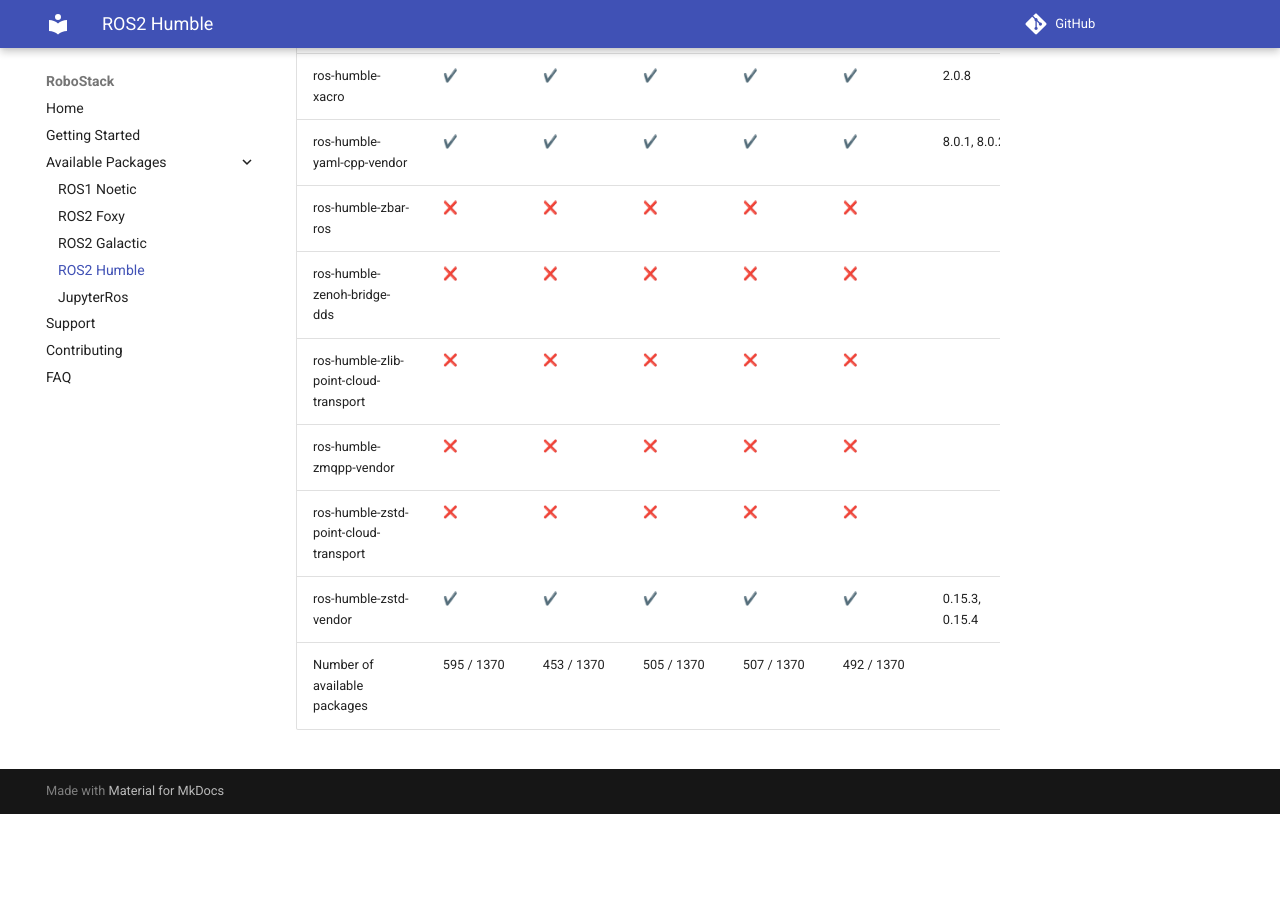
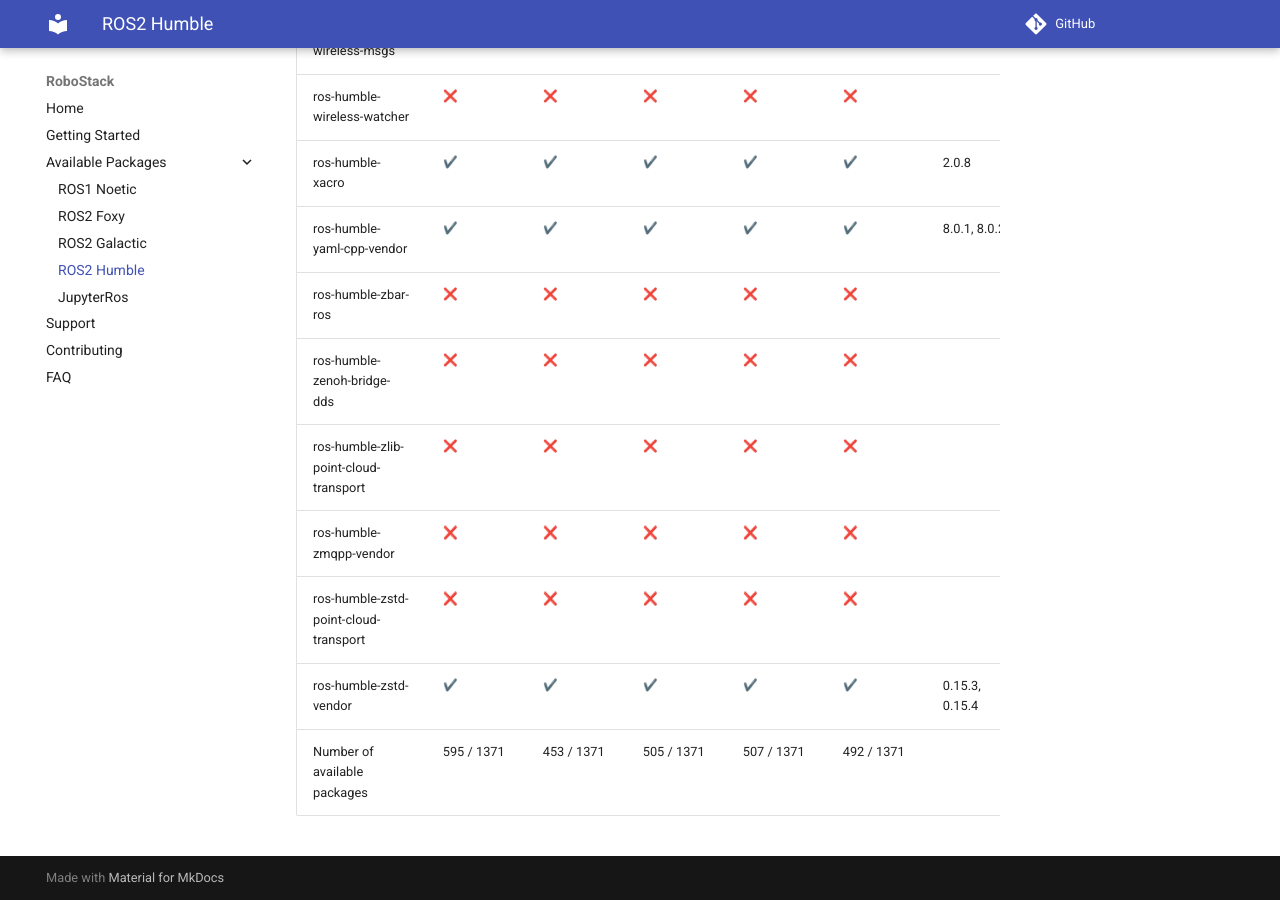
Before and after one commit to RoboStack/robostack.github.io, an MkDocs documentation site: the page built from docs/humble.md, in a window 1280 px wide and 900 px high, scrolled down 103794 px. Built offline with MkDocs 1.6.1 and Material for MkDocs 9.7.7, drawn with Linux system fonts in a browser that asks for light colours; emoji names are drawn with the system emoji font; comment, search, counter and statistics services are not loaded; before the commit the page ends 104608 px from its top, so only the background shows below that; some of the changed text lies outside the part shown.

Commit message:
Update tables

```diff
--- a/docs/humble.md
+++ b/docs/humble.md
@@ -1370,4 +1371,4 @@
 | ros-humble-zmqpp-vendor | :x: { data-sort='0' } | :x: { data-sort='0' } | :x: { data-sort='0' } | :x: { data-sort='0' } | :x: { data-sort='0' } |   |
 | ros-humble-zstd-point-cloud-transport | :x: { data-sort='0' } | :x: { data-sort='0' } | :x: { data-sort='0' } | :x: { data-sort='0' } | :x: { data-sort='0' } |   |
 | ros-humble-zstd-vendor | :heavy_check_mark: { data-sort='1' } | :heavy_check_mark: { data-sort='1' } | :heavy_check_mark: { data-sort='1' } | :heavy_check_mark: { data-sort='1' } | :heavy_check_mark: { data-sort='1' } | 0.15.3, 0.15.4  |
-| Number of available packages |  595 / 1370 | 453 / 1370 | 505 / 1370 | 507 / 1370 | 492 / 1370 |
+| Number of available packages |  595 / 1371 | 453 / 1371 | 505 / 1371 | 507 / 1371 | 492 / 1371 |
```
Also changed, not shown: other parts of docs/humble.md (+1 -0 lines).
